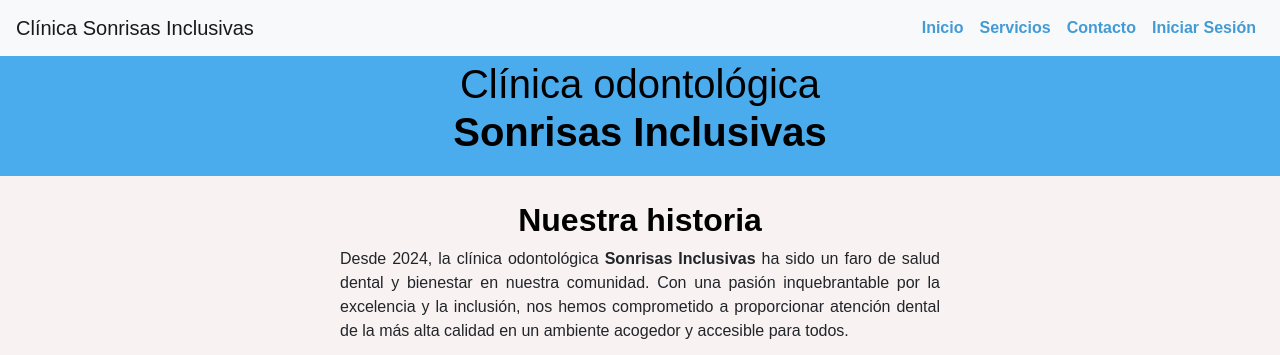
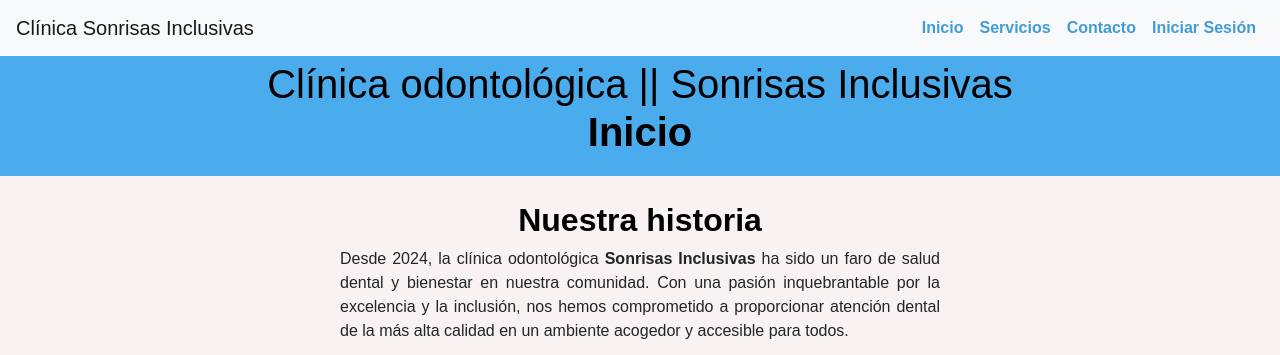
Before and after one commit to nicolascorderodev/proyecto-sonrisas-inclusivas, a Python web app: template templates/index.html in a window 1280 px wide. Shown: the top 355 px of the page. Run offline with Jinja, Linux system fonts and the light colour scheme; the template is opened without the code that fills it, so the values that code supplies are empty.

```diff
--- a/templates/index.html
+++ b/templates/index.html
@@ -34,7 +34,7 @@
 
 
     <header class="header-pagina">
-        <h1>Clínica odontológica<br><span class="palabras-importantes">Sonrisas Inclusivas</span></h1>
+        <h1>Clínica odontológica || Sonrisas Inclusivas<br><span class="palabras-importantes">Inicio</span></h1>
         <p></p>
     </header>
 
```
